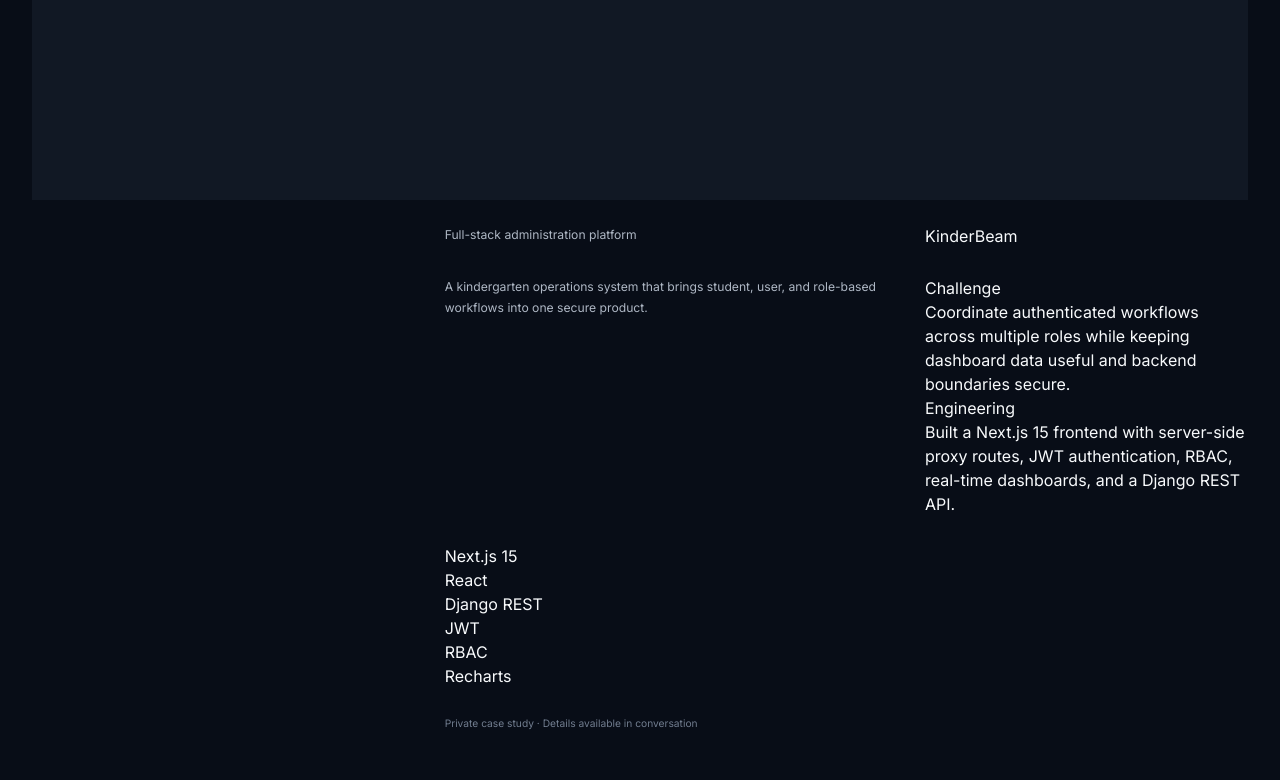
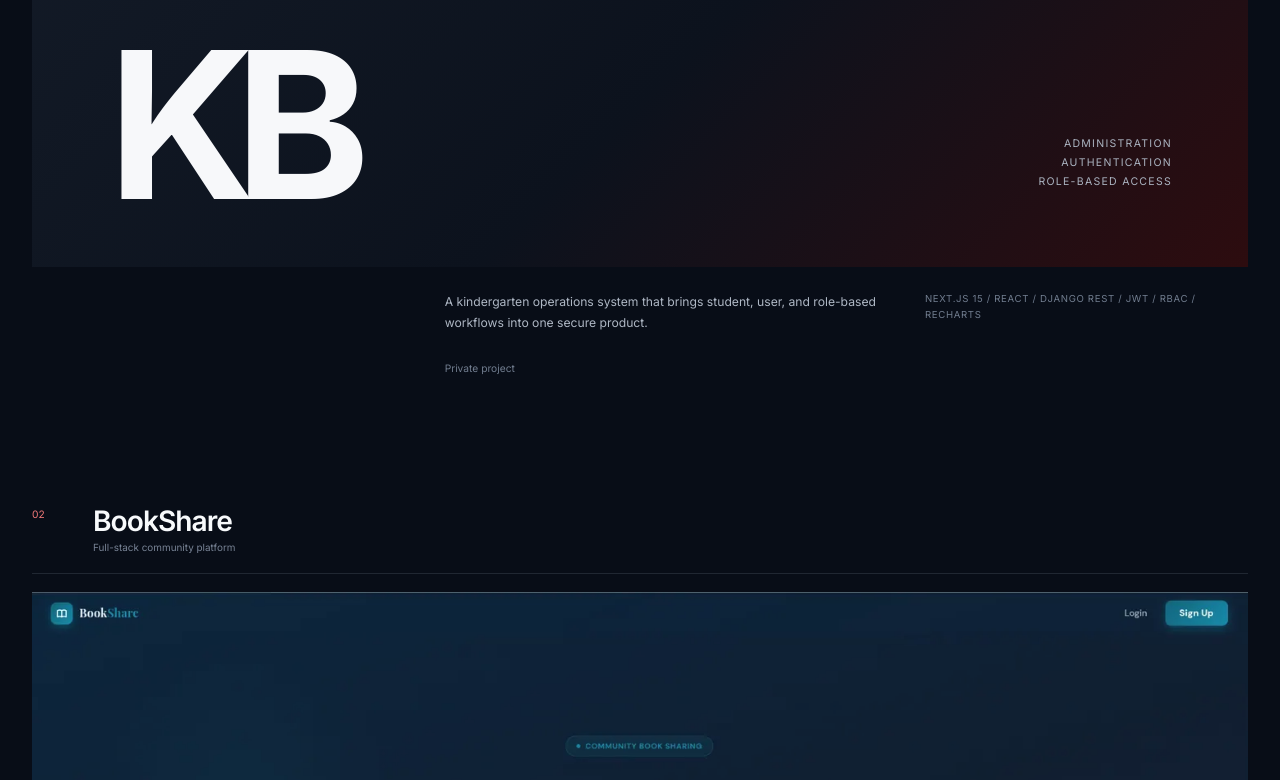
Before and after one commit to KeniKT/kenean-tilahun-portfolio, a React (Vite) app: page / in a window 1280 px wide. Shown: the part 5340-6120 px from the top of the page. Built offline with nearby package versions, Linux system fonts and the light colour scheme.

Commit message:
refactor: improve project card layout and hover interactions

```diff
--- a/src/components/projects/ProjectCard.jsx
+++ b/src/components/projects/ProjectCard.jsx
@@ -1,21 +1,20 @@
 import { ArrowUpRight, Github } from 'lucide-react';
 
-function DashboardVisual() {
-  return <div className="dashboard-visual" aria-hidden="true"><div className="dashboard-top"><span /><span /><span /></div><aside><b>KB</b><i /><i /><i /></aside><div className="dashboard-main"><div><small>Students</small><strong>248</strong></div><div><small>Attendance</small><strong>94%</strong></div><div className="chart"><i /><i /><i /><i /><i /><i /></div><div className="dashboard-list"><span /><span /><span /></div></div></div>;
+function KinderBeamVisual() {
+  return <div className="project-type-visual" aria-hidden="true"><span>KB</span><p>Administration<br />Authentication<br />Role-based access</p></div>;
 }
 
-export default function ProjectCard({ project, index }) {
+export default function ProjectCard({ project, index, layout = 'wide' }) {
   return (
-    <article className="project-card">
+    <article className={`project-card project-${layout}`}>
+      <header className="project-header"><span>0{index + 1}</span><div><h3>{project.title}</h3><p>{project.eyebrow || project.period}</p></div><ArrowUpRight aria-hidden="true" /></header>
       <div className="project-visual">
-        {project.visual === 'dashboard' ? <DashboardVisual /> : <img src={project.image} width={project.imageWidth} height={project.imageHeight} alt={`Interface preview of ${project.title}`} loading="eager" decoding="async" />}
-        <span className="project-index">0{index + 1}</span>
+        {project.visual === 'dashboard' ? <KinderBeamVisual /> : <img src={project.image} width={project.imageWidth} height={project.imageHeight} alt={`Interface preview of ${project.title}`} loading="eager" decoding="async" />}
       </div>
       <div className="project-body">
-        <p className="eyebrow">{project.eyebrow}</p><h3>{project.title}</h3><p className="project-lede">{project.description}</p>
-        <dl className="project-evidence"><div><dt>Challenge</dt><dd>{project.challenge}</dd></div><div><dt>Engineering</dt><dd>{project.outcome}</dd></div></dl>
-        <ul className="tag-list" aria-label={`${project.title} technologies`}>{project.technologies.map((item) => <li key={item}>{item}</li>)}</ul>
-        <div className="project-links">{project.liveUrl && <a href={project.liveUrl} target="_blank" rel="noreferrer">View live <ArrowUpRight size={17} /></a>}{project.sourceUrl && <a href={project.sourceUrl} target="_blank" rel="noreferrer"><Github size={17} /> Source</a>}{!project.liveUrl && !project.sourceUrl && <span>Private case study · Details available in conversation</span>}</div>
+        <p>{project.description || project.text}</p>
+        <p className="technology-line">{project.technologies.join(' / ')}</p>
+        <div className="project-links">{project.liveUrl && <a href={project.liveUrl} target="_blank" rel="noreferrer">View project <ArrowUpRight /></a>}{project.sourceUrl && <a href={project.sourceUrl} target="_blank" rel="noreferrer"><Github /> Source</a>}{!project.liveUrl && !project.sourceUrl && <span>Private project</span>}</div>
       </div>
     </article>
   );
```
